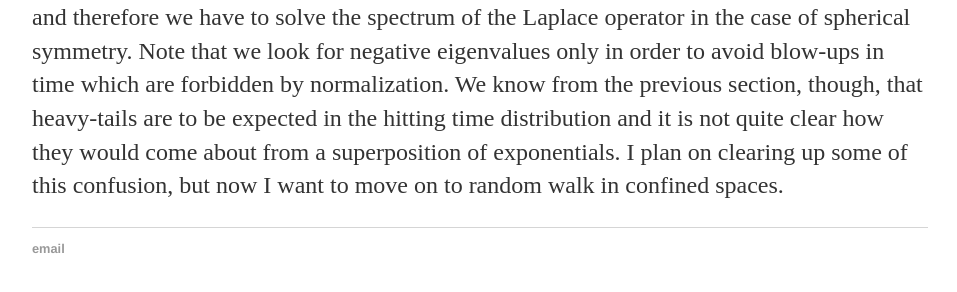
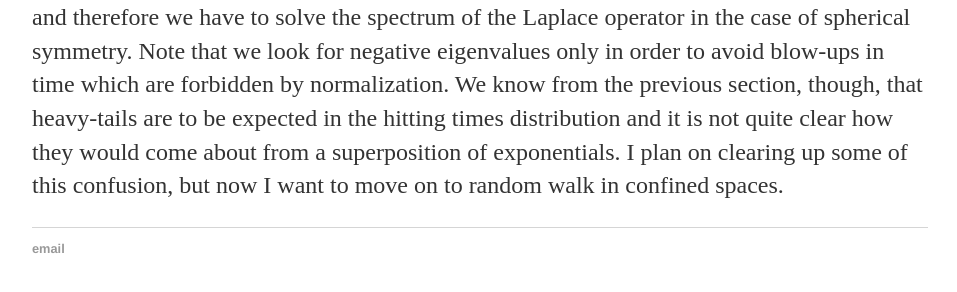
Before and after one commit to ghostsandmachines/ghostsandmachines.github.io, a Jekyll site: the page built from _posts/2019-01-14-hitting-times-in-unconfined-random-walk,-part-II.md, in a window 1280 px wide and 900 px high, scrolled down 3095 px. Shown: the part 584-876 px from the top of the window, without its empty margins (160-1117 px from the left). Built offline with Jekyll 4.4.1, drawn with Linux system fonts in a browser that asks for light colours; formulas are drawn with MathJax 3; some of the changed lines change nothing that is shown; some of the changed text lies outside the part shown.

Commit message:
Update 2019-01-14-hitting-times-in-unconfined-random-walk,-part-II.md

```diff
--- a/_posts/2019-01-14-hitting-times-in-unconfined-random-walk,-part-II.md
+++ b/_posts/2019-01-14-hitting-times-in-unconfined-random-walk,-part-II.md
@@ -59,8 +59,8 @@ with $r > a$ implicitly. If $D \leq 2 $ one obtains easily that $\Pi_{\infty}(r)
 
 $$
 \Pi_{\infty}(r) = \cases{
-0 & D \leq 2 :\\
-\left ( \frac{a}{r} \right)^{D-2} & D > 2 :\\
+0 & D \leq 2 \cr
+\left ( \frac{a}{r} \right)^{D-2} & D > 2 \cr
 }
 $$
 
@@ -96,4 +96,4 @@ $$
 $$
 
 
-and therefore we have to solve the spectrum of the Laplace operator in the case of spherical symmetry. Note that we look for negative eigenvalues only in order to avoid blow-ups in time which are forbidden by normalization. We know from the previous section, though, that heavy-tails are to be expected in the hitting time distribution and it is not quite clear how they would come about from a superposition of exponentials. I plan on clearing up some of this confusion, but now I want to move on to random walk in confined spaces.
+and therefore we have to solve the spectrum of the Laplace operator in the case of spherical symmetry. Note that we look for negative eigenvalues only in order to avoid blow-ups in time which are forbidden by normalization. We know from the previous section, though, that heavy-tails are to be expected in the hitting times distribution and it is not quite clear how they would come about from a superposition of exponentials. I plan on clearing up some of this confusion, but now I want to move on to random walk in confined spaces.
```
